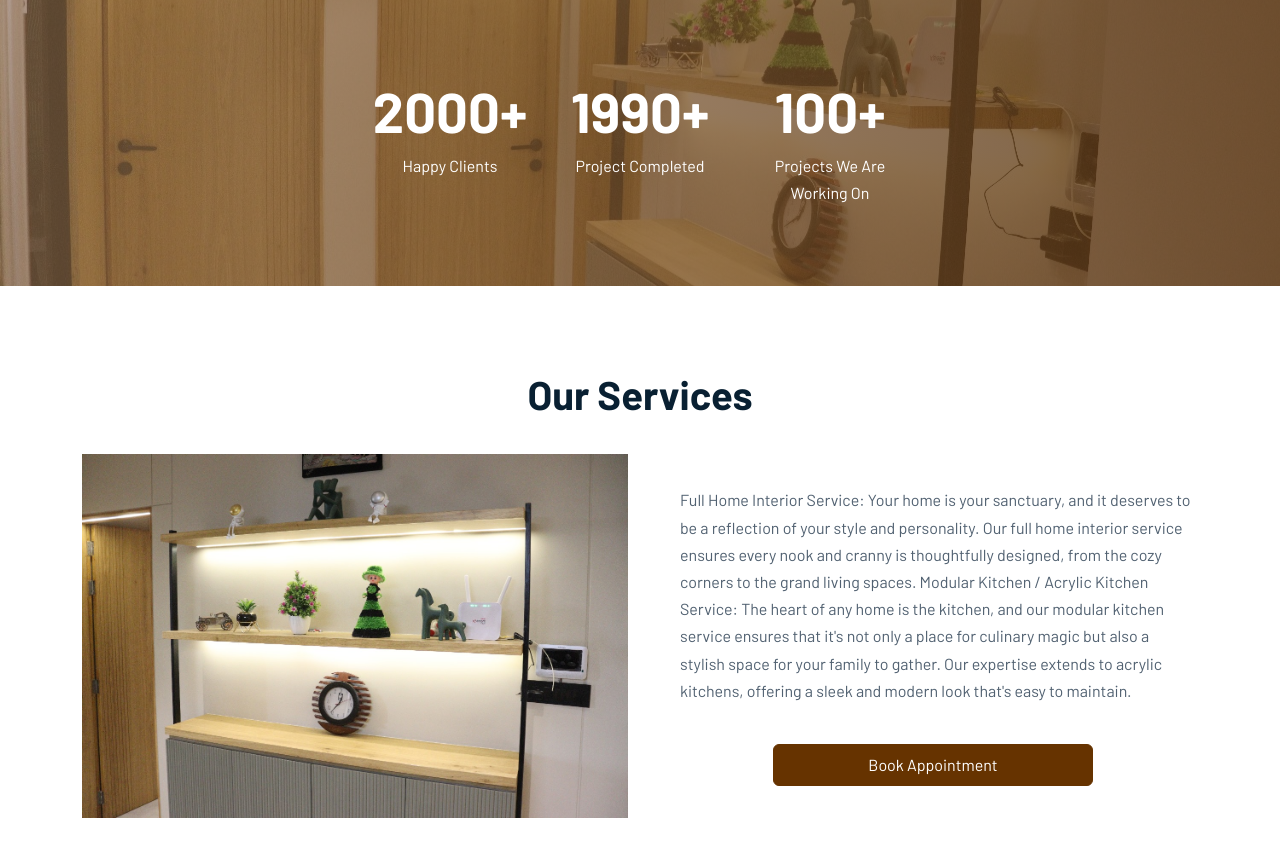
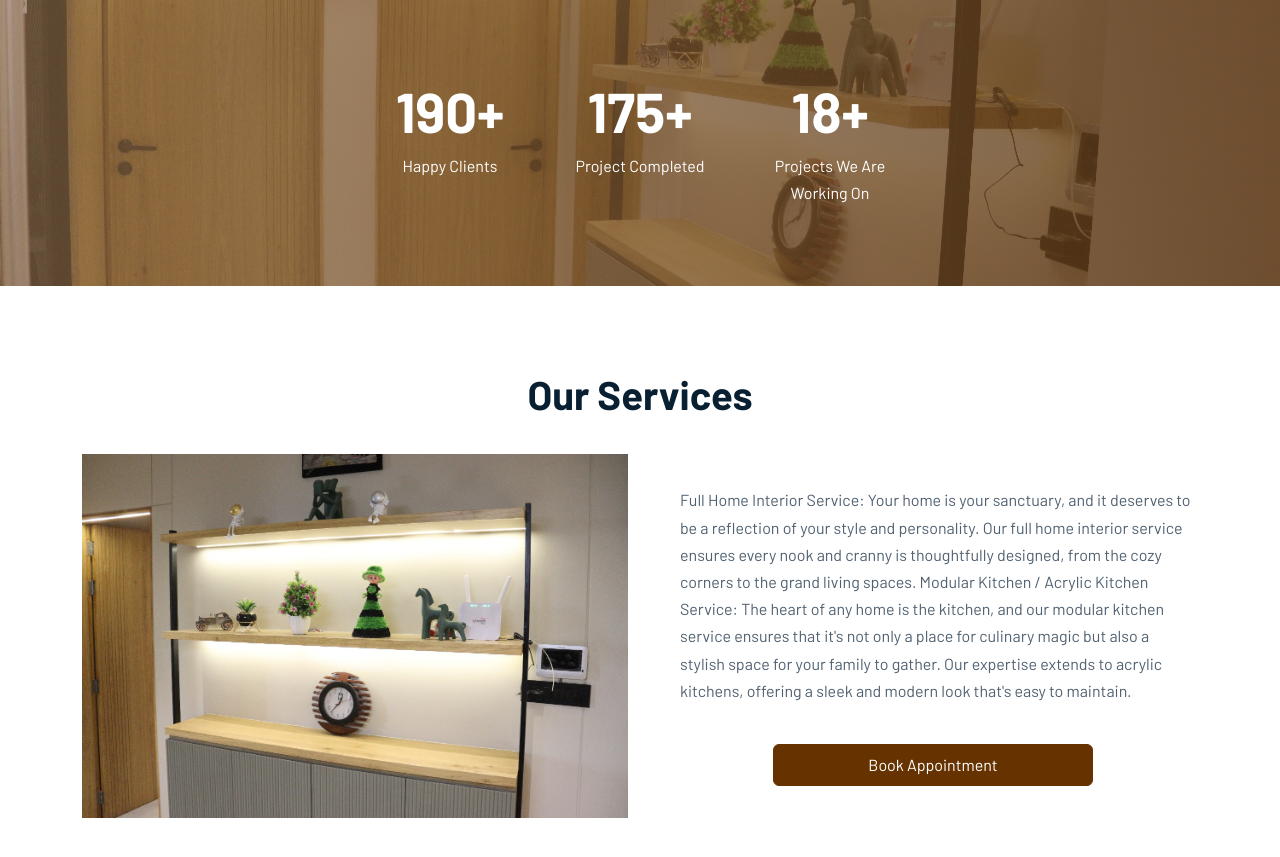
Before and after one commit to GomziServies/redkitchen_interio, a plain HTML site: page index.html in a window 1280 px wide. Shown: the part 1421-2278 px from the top of the page. Drawn offline with nearby package versions, Linux system fonts and the light colour scheme.

Commit message:
counter section contat change

```diff
--- a/index.html
+++ b/index.html
@@ -100,15 +100,15 @@
         <div class="container">
             <div class="row text-center justify-content-center gy-4">
                 <div class="col-lg-2 col-sm-6">
-                    <h1 class="display-4">2000+</h1>
+                    <h1 class="display-4">190+</h1>
                     <p class="mb-0">Happy Clients</p>
                 </div>
                 <div class="col-lg-2 col-sm-6">
-                    <h1 class="display-4">1990+</h1>
+                    <h1 class="display-4">175+</h1>
                     <p class="mb-0">Project Completed</p>
                 </div>
                 <div class="col-lg-2 col-sm-6">
-                    <h1 class="display-4">100+</h1>
+                    <h1 class="display-4">18+</h1>
                     <p class="mb-0">Projects We Are Working On</p>
                 </div>
             </div>
```
